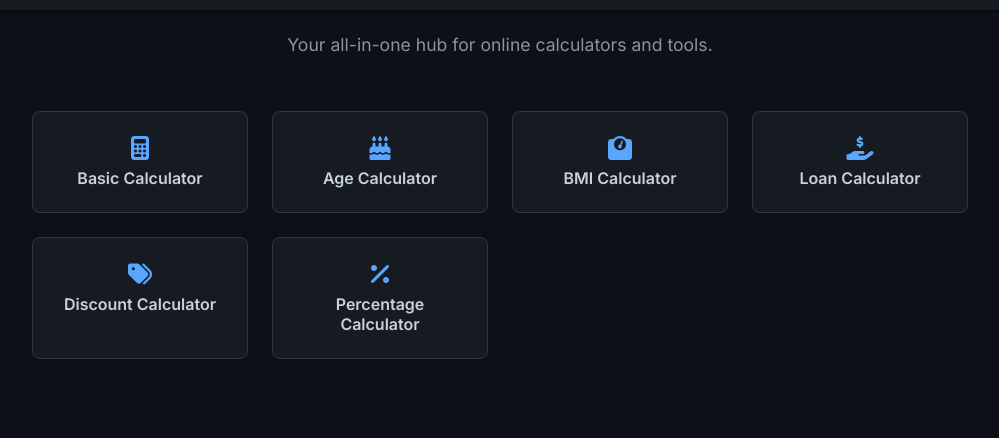
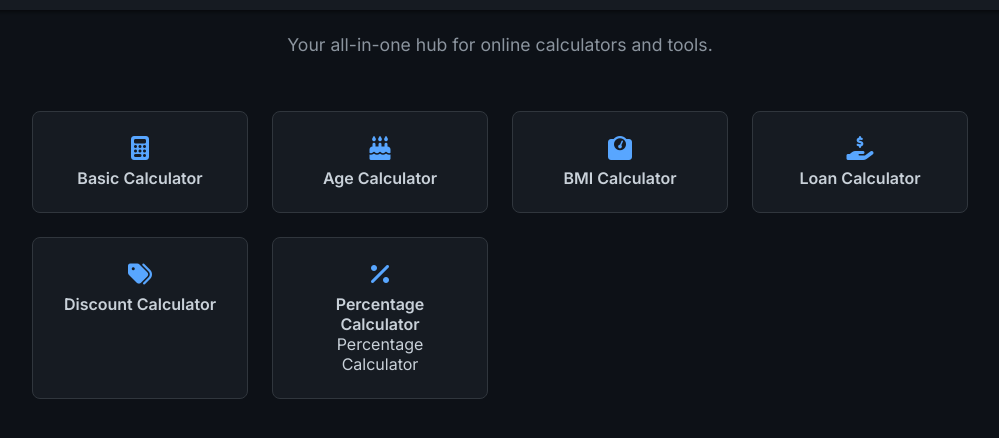
Before and after one commit to Rushi251193/Toolverse-site, a plain HTML site: page index.html in a window 1280 px wide. Shown: the part 96-534 px from the top of the page, without its empty margins (140-1139 px from the left). Drawn offline with Linux system fonts and the light colour scheme.

Commit message:
Update index.html

```diff
--- a/index.html
+++ b/index.html
@@ -133,7 +133,7 @@
     </div>
     <div class="card">
       <a href="percentage.html">
-        <i class="fas fa-percentage"></i>
+       <a href="percentage.html"><i class="fas fa-percentage"></i> Percentage Calculator</a>
         Percentage Calculator
       </a>
     </div>
```
